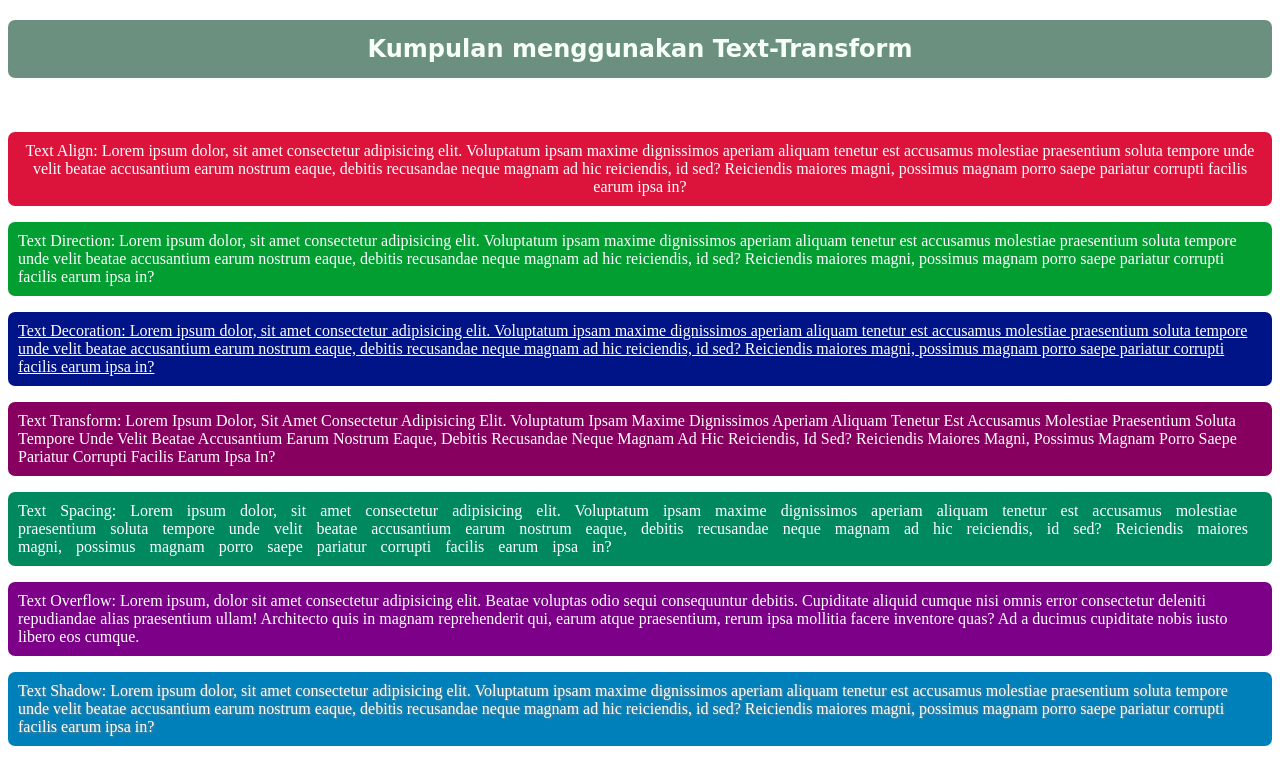
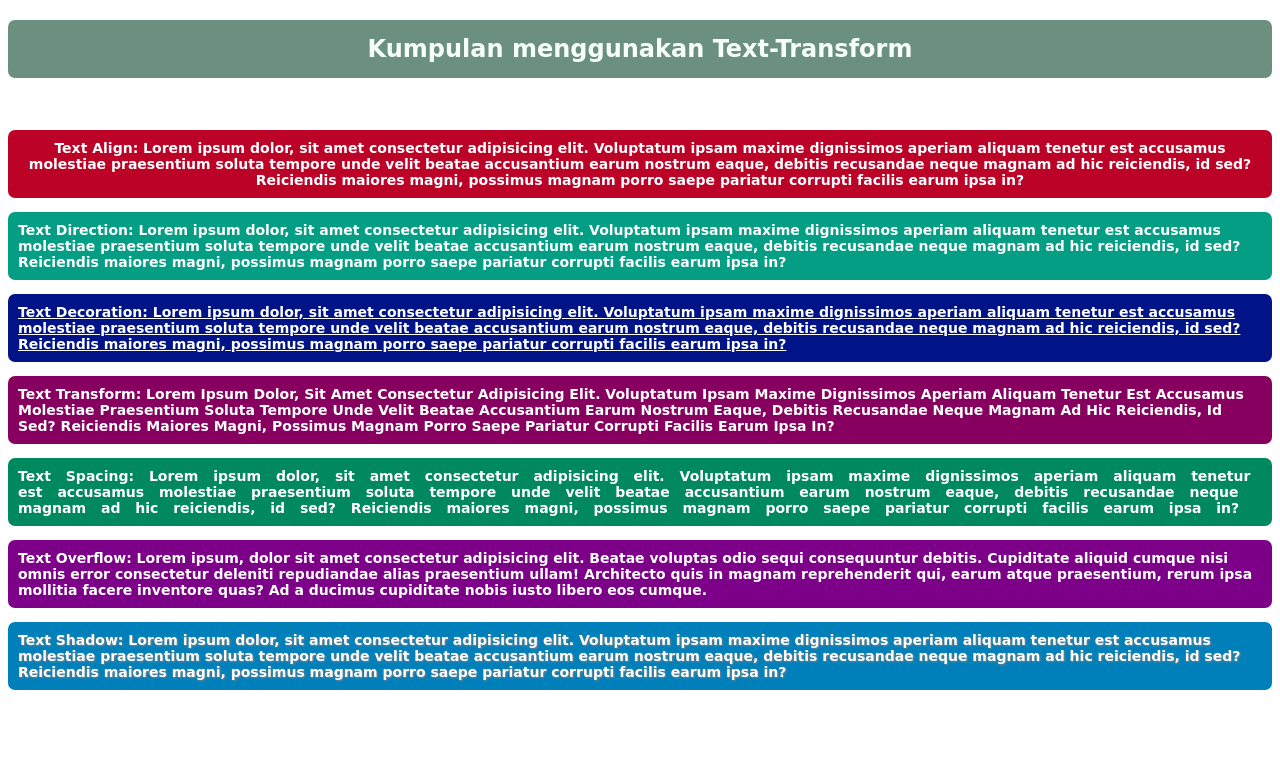
Before and after one commit to Muhisya/CSS, a plain HTML site: page Meeting3/9/tugas-text-transform.html in a window 1280 px wide. Drawn offline with Linux system fonts and the light colour scheme.

Commit message:
praktek9

```diff
--- a/Meeting3/9/tugas-text-transform.css
+++ b/Meeting3/9/tugas-text-transform.css
@@ -9,18 +9,24 @@ h1{
 
 .Text-Align{
     text-align: center;
-    background-color: crimson;
+    background-color: rgb(189, 2, 39);
     color: white;
     padding: 10px;
     border-radius: 7px;
+    font-size: 14px;
+    font-weight: 600;
+    font-family: cursive;
 }
 
 .Text-Direction{
     direction: unset ;
-    background-color: rgb(3, 158, 50);
+    background-color: rgb(3, 158, 132);
     color: white;
     padding: 10px;
     border-radius: 7px;
+    font-size: 14px;
+    font-weight: 600;
+    font-family: cursive;
 }
 
 .Text-Decoration{
@@ -29,6 +35,9 @@ h1{
     color: white;
     padding: 10px;
     border-radius: 7px;
+    font-size: 14px;
+    font-weight: 600;
+    font-family: cursive;
 }
 
 .Text-Transform{
@@ -37,6 +46,9 @@ h1{
     color: white;
     padding: 10px;
     border-radius: 7px;
+    font-size: 14px;
+    font-weight: 600;
+    font-family: cursive;
 }
 
 .Text-Spacing{
@@ -45,6 +57,9 @@ h1{
     color: white;
     padding: 10px;
     border-radius: 7px;
+    font-size: 14px;
+    font-weight: 600;
+    font-family: cursive;
 }
 
 .Text-Overflow{
@@ -53,6 +68,9 @@ h1{
     color: white;
     padding: 10px;
     border-radius: 7px;
+    font-size: 14px;
+    font-weight: 600;
+    font-family: cursive;
 }
 
 .Text-Shadow{
@@ -61,4 +79,7 @@ h1{
     color: white;
     padding: 10px;
     border-radius: 7px;
+    font-size: 14px;
+    font-weight: 600;
+    font-family: cursive;s
 }
--- /dev/null
+++ b/Meeting5/style.css
@@ -0,0 +1,23 @@
+@import url('https://fonts.googleapis.com/css2?family=Caveat:wght@400..700&display=swap');
+
+h1{
+    font-size: 16px;
+    font-family: cursive;
+    font-style: italic;
+    font-weight: bolder;
+}
+
+
+h2{
+    /* mengatur ukuran font */
+    font-size: 24x;
+
+    /* mngatur ketebalan font */
+    font-weight: bold;
+
+    /* mengatur font style */
+    /* font-style: oblique; */
+
+    /* mengatur font family */
+    font-family: "Caveat", cursive;
+}
```
Also changed, not shown: Meeting4/tugas1.html (+2 -2 lines), Meeting5/index.html (added, +18 -0 lines).
